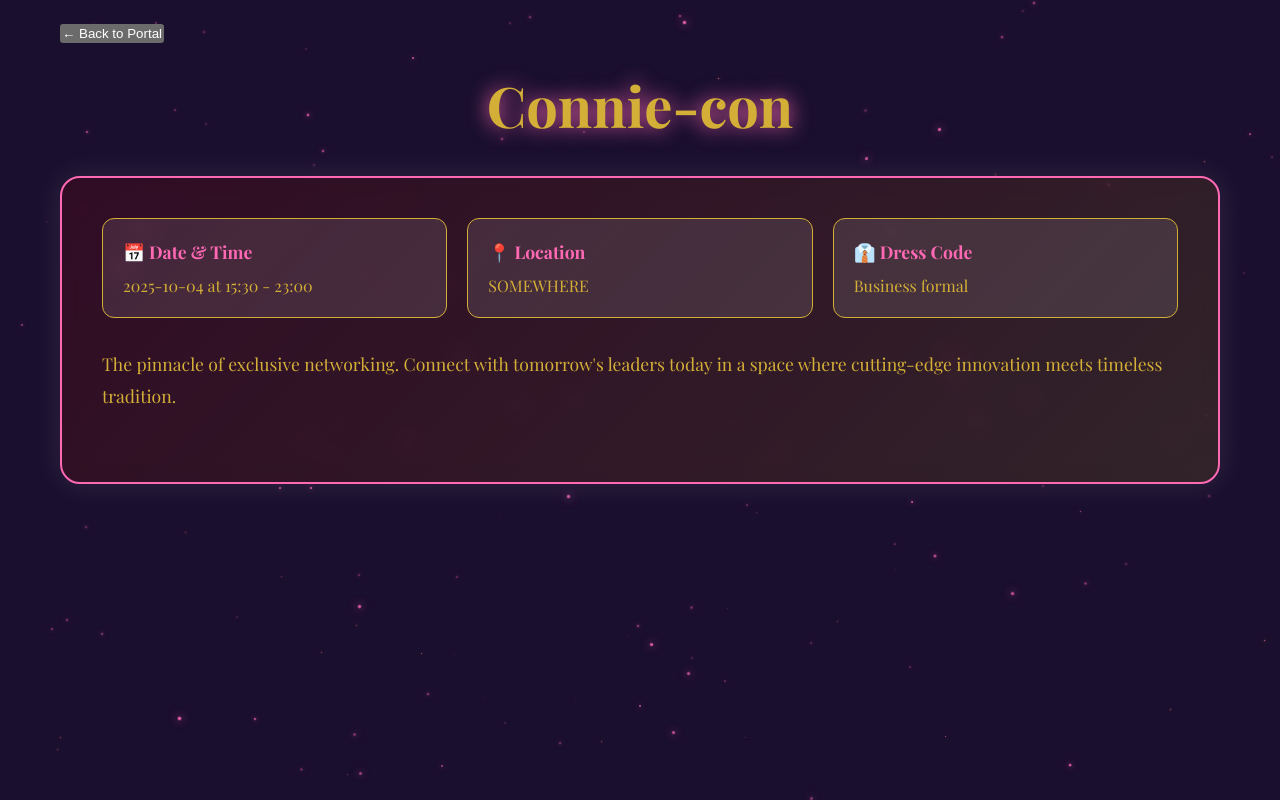
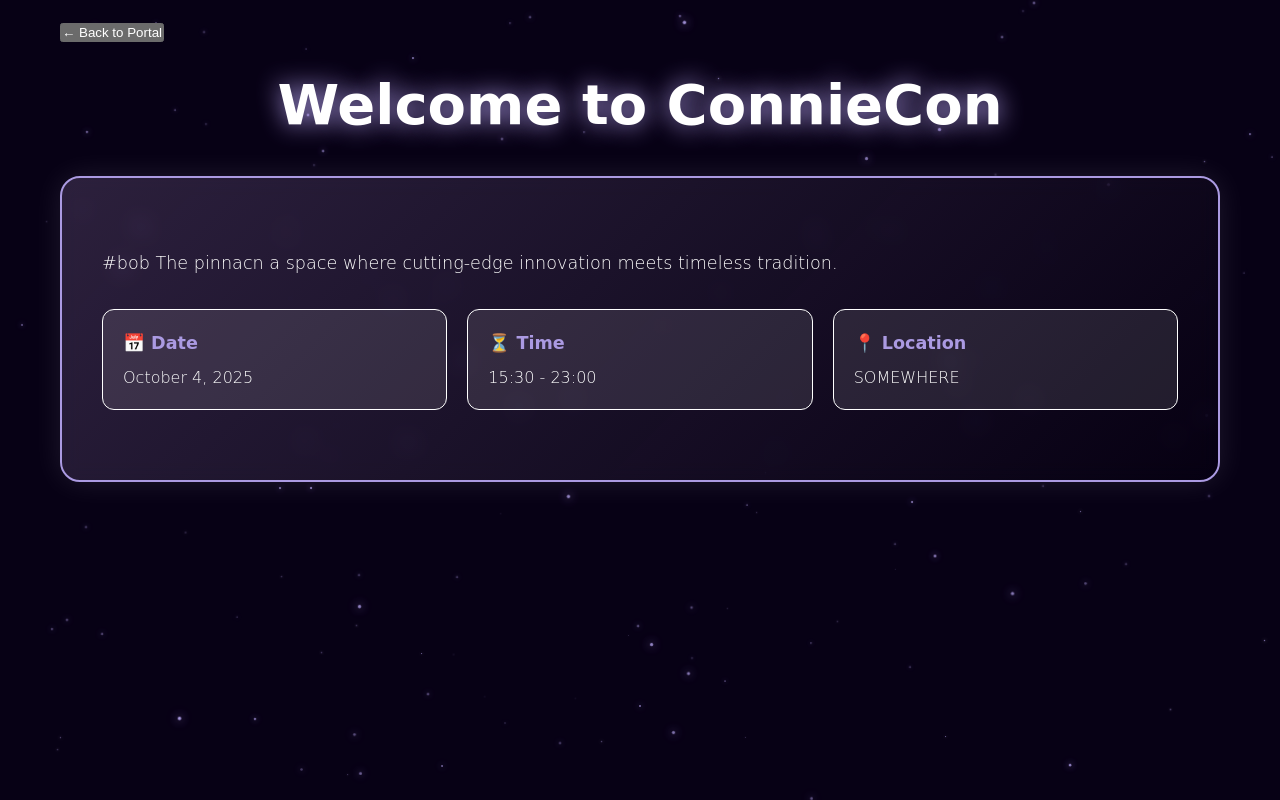
Before and after one commit to crowec/events-site, a React (Vite) app: page / in a window 1280 px wide. Built offline with nearby package versions, Linux system fonts and the light colour scheme.

Commit message:
Move event to homepage for test

```diff
--- a/src/App.tsx
+++ b/src/App.tsx
@@ -1,7 +1,7 @@
 import { useState, useEffect } from 'react';
 import './App.css';
 import LoginPage from './components/LoginPage';
-import EventDetail from './components/EventDetail';
+import EventPage from './components/EventPage';
 import LoadingSpinner from './components/LoadingSpinner';
 import apiService, { Event } from './services/api';
 
@@ -64,7 +64,7 @@ function App() {
     }
 
     return (
-        <EventDetail
+        <EventPage
             event={authenticatedEvent}
             onBackToPortal={handleBackToPortal}
         />
--- a/src/components/EventDetail.module.css
+++ b/src/components/EventDetail.module.css
@@ -241,7 +241,8 @@
     padding: 20px;
 }
 
-.loading, .error {
+.loading,
+.error {
     display: flex;
     flex-direction: column;
     align-items: center;
@@ -262,8 +263,12 @@
 }
 
 @keyframes spin {
-    0% { transform: rotate(0deg); }
-    100% { transform: rotate(360deg); }
+    0% {
+        transform: rotate(0deg);
+    }
+    100% {
+        transform: rotate(360deg);
+    }
 }
 
 .header {
@@ -271,6 +276,24 @@
 }
 
 .backButton {
+    /* background: transparent;
+    border: 10px solid rgba(255, 13, 13, 0.3);
+    color: rgba(255, 255, 255, 0.8);
+    padding: 0.8rem 1.5rem;
+    cursor: pointer;
+    font-family: inherit;
+    font-size: 0.9rem;
+    margin-bottom: 3rem;
+    transition: all 0.3s ease;
+    text-transform: uppercase;
+    letter-spacing: 0.05em; */
+    background: var(--theme-secondary, #ffff00);
+    border: 2px solid var(--theme-primary, #ff0e0e);
+
+}
+
+
+/* .backButton {
     display: inline-block;
     color: var(--theme-primary, #fff);
     text-decoration: none;
@@ -286,7 +309,7 @@
     background: var(--theme-primary, #fff);
     color: var(--theme-background, #000);
     box-shadow: 0 0 10px var(--theme-primary, #fff);
-}
+} */
 
 .title {
     font-size: 3.5rem;
@@ -381,7 +404,8 @@
     font-style: italic;
 }
 
-.markdown ul, .markdown ol {
+.markdown ul,
+.markdown ol {
     margin: 15px 0 15px 30px;
 }
 
@@ -400,7 +424,6 @@
     text-align: center;
     margin-top: 40px;
 }
-
 
 @media (max-width: 768px) {
     .content {
--- a/src/components/EventDetail.tsx
+++ b/src/components/EventPage.tsx
@@ -10,12 +10,8 @@ interface Event {
     date: string;
     time: string;
     location: string;
-    backgroundImage?: string;
-    fontFamily?: string;
-    backgroundColor?: string;
-    containerBackgroundColor?: string;
-    dressCode?: string;
-    details?: string;
+    theme: string;
+    description?: string;
 }
 
 interface EventDetailProps {
@@ -23,14 +19,20 @@ interface EventDetailProps {
     onBackToPortal: () => void;
 }
 
+const formatDate = (dateString: string) => {
+    return new Date(dateString).toLocaleDateString('en-US', {
+        year: 'numeric',
+        month: 'long',
+        day: 'numeric',
+    });
+};
 
-const EventDetail = ({ event, onBackToPortal }: EventDetailProps) => {
 
+const EventPage = ({ event, onBackToPortal }: EventDetailProps) => {
     return (
-        <div className={`${styles.container} theme-birthday`}>
+        <div className={`${styles.container} theme-${event.theme}`}>
             <div className={`${styles.background} background`}>
-
-                {/* Birthday stars */}
+                {/* stars */}
                 <div className="star-field">
                     {Array.from({ length: 150 }).map((_, i) => (
                         <div
@@ -45,7 +47,6 @@ const EventDetail = ({ event, onBackToPortal }: EventDetailProps) => {
                         />
                     ))}
                 </div>
-
             </div>
 
             <div className={styles.content}>
@@ -58,11 +59,27 @@ const EventDetail = ({ event, onBackToPortal }: EventDetailProps) => {
                 </header>
 
                 <div className={`${styles.eventDetails} event-details`}>
+                    <div className={styles.description}>
+                        <ReactMarkdown
+                            remarkPlugins={[remarkGfm]}
+                            rehypePlugins={[rehypeSanitize]}
+                            className={styles.markdown}
+                        >
+                            {event.description}
+                        </ReactMarkdown>
+                    </div>
                     <div className={styles.infoGrid}>
                         <div className={styles.infoCard}>
-                            <h3>📅 Date & Time</h3>
+                            <h3>📅 Date</h3>
                             <p>
-                                {event.date} at {event.time}
+                               {formatDate(event.date)}
+                            </p>
+                        </div>
+
+                        <div className={styles.infoCard}>
+                            <h3>⏳ Time</h3>
+                            <p>
+                               {event.time}
                             </p>
                         </div>
 
@@ -71,47 +88,28 @@ const EventDetail = ({ event, onBackToPortal }: EventDetailProps) => {
                             <p>{event.location}</p>
                         </div>
 
-                        {event.dressCode && (
-                            <div className={styles.infoCard}>
-                                <h3>👔 Dress Code</h3>
-                                <p>{event.dressCode}</p>
                     </div>
-                        )}
-                    </div>
-
-                    <div className={styles.description}>
-                        <ReactMarkdown
-                            remarkPlugins={[remarkGfm]}
-                            rehypePlugins={[rehypeSanitize]}
-                            className={styles.markdown}
-                        >
-                            {event.details}
-                        </ReactMarkdown>
-                    </div>
-
-
-
                 </div>
             </div>
         </div>
     );
 };
 
-export default EventDetail;
+export default EventPage;
 
 // const EventDetail = ({ event, onBackToPortal }: EventDetailProps) => {
-//     const formatDate = (dateString: string) => {
-//         return new Date(dateString).toLocaleDateString('en-US', {
-//             year: 'numeric',
-//             month: 'long',
-//             day: 'numeric',
-//         });
-//     };
+// const formatDate = (dateString: string) => {
+//     return new Date(dateString).toLocaleDateString('en-US', {
+//         year: 'numeric',
+//         month: 'long',
+//         day: 'numeric',
+//     });
+// };
 
-//     const formatDateTime = (dateString: string, timeString: string) => {
-//         const formattedDate = formatDate(dateString);
-//         return `${formattedDate}, ${timeString}`;
-//     };
+// const formatDateTime = (dateString: string, timeString: string) => {
+//     const formattedDate = formatDate(dateString);
+//     return `${formattedDate}, ${timeString}`;
+// };
 
 //     const containerStyle = {
 //         background: event.backgroundColor || undefined,
--- a/src/hooks/useTheme.ts
+++ b/src/hooks/useTheme.ts
@@ -7,7 +7,6 @@ interface ThemeConfig {
     fontFamily: string;
     effects: string[];
 }
-
 
 export const useTheme = (themeConfig: ThemeConfig) => {
     useEffect(() => {
--- a/src/main.tsx
+++ b/src/main.tsx
@@ -2,24 +2,21 @@ import React from 'react';
 import ReactDOM from 'react-dom/client';
 // import App from './App.tsx';
 import './index.css';
-import EventDetail from './components/EventDetail.tsx';
+import EventPage from './components/EventPage.tsx';
 
 ReactDOM.createRoot(document.getElementById('root')!).render(
     <React.StrictMode>
-        <EventDetail
+        <EventPage
             event={{
-        "id": "connie-30",
-        "title": "Connie-con",
-        "date": "2025-10-04",
-        "time": "15:30 - 23:00",
-        "location": "SOMEWHERE",
-        "backgroundImage": "",
-        "fontFamily": "\"Montserrat\", sans-serif",
-        "backgroundColor": "linear-gradient(135deg, #1251d9ff 0%, #991f9dff 50%, #cbd414ff 100%)",
-        "containerBackgroundColor": "rgba(255, 255, 255, 1)",
-        "dressCode": "Business formal",
-        "details": "The pinnacle of exclusive networking. Connect with tomorrow's leaders today in a space where cutting-edge innovation meets timeless tradition."
-    }}
+                id: 'connie-30',
+                title: 'Welcome to ConnieCon',
+                date: '2025-10-04',
+                time: '15:30 - 23:00',
+                location: 'SOMEWHERE',
+                theme: 'birthday',
+                description:
+                    '#bob\n The pinnacn a space where cutting-edge innovation meets timeless tradition.',
+            }}
             onBackToPortal={handleBackToPortal}
         />
     </React.StrictMode>
--- a/src/styles/themes.css
+++ b/src/styles/themes.css
@@ -2,10 +2,10 @@
 
 /* Birthday Theme */
 .theme-birthday {
-  --theme-primary: #d4af37;
-  --theme-secondary: #ff69b4;
-  --theme-background: #1a0f2e;
-  --theme-font: 'Playfair Display', serif;
+    --theme-primary: #ffffff;
+    --theme-secondary: #ab9ae2;
+    --theme-background: #070115;
+    --theme-font: "Comic Sans MS", "Comic Sans", cursive;
 }
 
 .theme-birthday .background {
@@ -13,9 +13,9 @@
 }
 
 .theme-birthday .title {
-  font-family: 'Playfair Display', serif;
-  font-style: italic;
-  text-shadow: 0 0 20px var(--theme-secondary);
+    font-family: "Comic Sans MS", "Comic Sans", cursive;
+    font-style: bold;
+    text-shadow: 0 0 25px var(--theme-secondary);
 }
 
 .theme-birthday .star-field {
@@ -58,7 +58,8 @@
 }
 
 @keyframes twinkle {
-  0%, 100% {
+    0%,
+    100% {
         opacity: 0.3;
         transform: scale(0.8);
     }
@@ -69,8 +70,10 @@
 }
 
 .theme-birthday .event-details {
-  background: linear-gradient(135deg,
-    rgba(139, 0, 0, 0.2),
-    rgba(255, 215, 0, 0.1));
+    background: linear-gradient(
+        135deg,
+        rgba(195, 160, 222, 0.2),
+        rgba(0, 0, 0, 0.1)
+    );
     border: 2px solid var(--theme-secondary);
 }
```
Also changed, not shown: 1 other file (tests, documents, lock files or other folders). Lines whose indentation alone changed are shown as unchanged.
